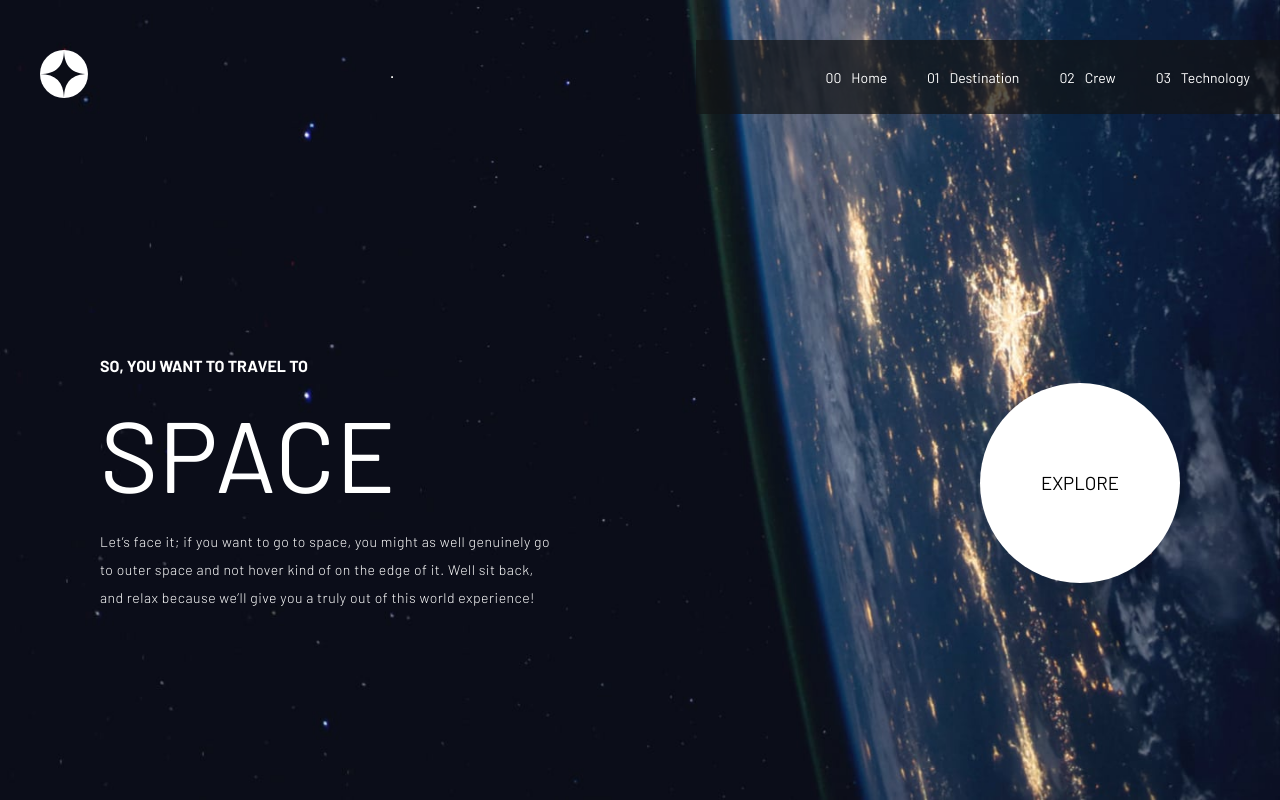
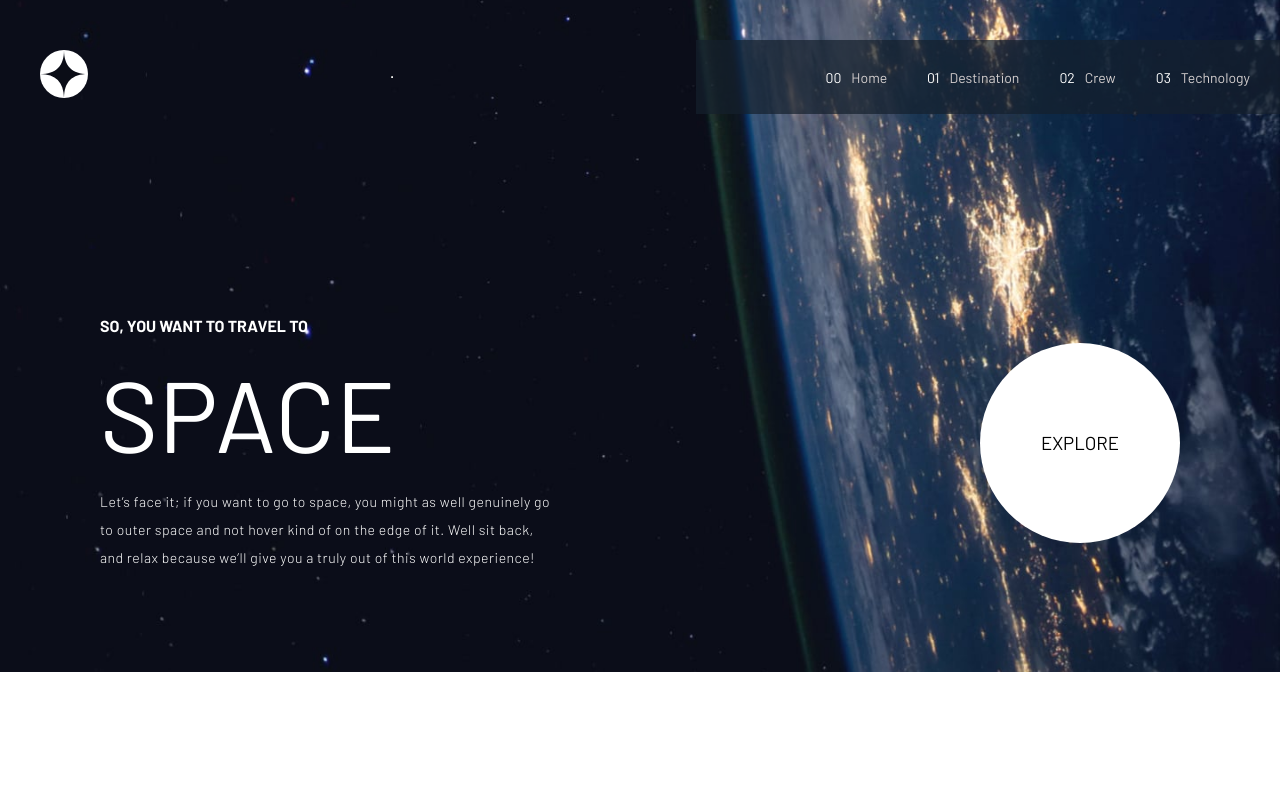
Before and after one commit to Kaddesh/space--X, a React (Vite) app: page / in a window 1280 px wide. Built offline with nearby package versions, Linux system fonts and the light colour scheme; a web font is replaced by a local one.

Commit message:
mobile fix

```diff
--- a/src/components/context.jsx
+++ b/src/components/context.jsx
@@ -14,7 +14,7 @@ export const DataProvider = ({ children }) => {
 
         const fetchData = async () => {
             try {
-                const response = await fetch('../../data.json');
+                const response = await fetch(`${import.meta.env.BASE_URL}data.json`);
                 const data = await response.json();
                 setCrew(data.crew);
                 setDestinations(data.destinations);
--- a/src/pages/destination.jsx
+++ b/src/pages/destination.jsx
@@ -17,9 +17,9 @@ export default function Destination() {
         <section id="destination">
             <main className="desti-container">
                 <Navbar />
+                <h3><span>01</span>PICK YOUR DESTINATION</h3>
                 <div className="content-map">
                     <div className="fr-1">
-                        <h3><span>01</span>PICK YOUR DESTINATION</h3>
                         <img src={destinations[openIndex].images.png} alt={destinations[openIndex].name} />
                     </div>
                     <div className="fr-2">
--- a/src/styles/crew.scss
+++ b/src/styles/crew.scss
@@ -43,6 +43,11 @@
     h3 {
         font-size: 14px;
         text-transform: uppercase;
+        @include breakpoint-down(small){
+            text-align: center;
+            font-size: 14px;
+            padding-left: 0px;
+        }
     }
     span {
         color: gray;
--- a/src/styles/desti.scss
+++ b/src/styles/desti.scss
@@ -17,6 +17,23 @@
     @include breakpoint-down(medium) {
         background-image: url("/public/assets/destination/background-destination-tablet.jpg");
     }
+
+    h3 {
+        margin-top: 60px;
+        padding-left: 100px;
+        font-size: 16px;
+        @include breakpoint-down(small){
+            text-align: center;
+            font-size: 14px;
+            padding-left: 0px;
+        }
+
+        span {
+            color: gray;
+            margin-right: 10px;
+        }
+
+    }
 }
 
 .content-map {
@@ -26,12 +43,21 @@
     padding-top: 60px;
     gap: 120px;
 
+    @include breakpoint-down(large) {
+        gap: 80px;
+    }
+
     @include breakpoint-down(medium) {
 
        display: flex;
        flex-direction: column;
        gap: 0px;
     }
+
+    @include breakpoint-down(small) {
+        padding-top: 0px;
+     }
+
 }
 
 .fr-1  {
@@ -39,18 +65,13 @@
       flex-direction: column;
       width: 100%;
 
-    h3 {
-        font-size: 16px;
-        @include breakpoint-down(small){
-            text-align: center;
-        }
-    }
-    span {
-        color: gray;
-        margin-right: 10px;
-    }
+
     img {
-        margin: 80px 0px;
+        margin: 60px 0px;
+        height: 400px;
+        width: 400px;
+
+
         @include breakpoint-down(medium) {
             align-self: center;
             height: 300px;
@@ -139,8 +160,11 @@
         font-size: 14px;
         color:   #f0f0f0;
         line-height: 1.3;
-        width: 65%;
+        width: 70%;
 
+        @include breakpoint-down(large) {
+            width: 80%;
+        }
         @include breakpoint-down(medium) {
             text-align: center;
             width: 90%;
--- a/src/styles/home.scss
+++ b/src/styles/home.scss
@@ -3,11 +3,12 @@
 
 .home-container {
     background-image: url("/public/assets/home/background-home-desktop.jpg");
-    height: 100vh;
+    height: 100%;
     width: 100vw;
     background-size: cover;
     background-position: center;
     background-repeat: no-repeat;
+
 
     @include breakpoint-down(small) {
         background-image: url("/public/assets/home/background-home-mobile.jpg");
@@ -23,19 +24,20 @@
 .home {
     @include flex-center();
     @include padding-r-l();
-    padding-top: 30vh;
+    padding-top: 200px;
+    padding-bottom: 100px;
+
 
     @include breakpoint-down(medium){
         flex-direction: column;
         justify-content: center;
-        padding-top: 150px;
-        padding-bottom: 150px;
+        padding-top: 80px;
+        padding-bottom:80px;
     }
 
     @include breakpoint-down(small) {
         padding-top: 50px;
     }
-
 
 }
 .home-body {
--- a/src/styles/mixins.scss
+++ b/src/styles/mixins.scss
@@ -8,6 +8,11 @@
 @mixin padding-r-l{
   padding-right: 100px;
   padding-left: 100px;
+
+  @include breakpoint-down(medium){
+    padding-right: 50px;
+    padding-left: 50px;
+  }
 
   @include breakpoint-down(small){
     padding-right: 16px;
--- a/src/styles/navbar.scss
+++ b/src/styles/navbar.scss
@@ -32,7 +32,7 @@
     ul {
         @include flex-center ();
         gap: 20px;
-        background-color: rgba(18, 19, 20, 0.7);
+        background-color: rgba(20, 32, 45, 0.7);
         padding: 25px 10px 25px 130px;
 
           div {
@@ -73,7 +73,7 @@
 
                li a {
                   text-decoration: none;
-                  color: white;
+                  color: rgb(212, 207, 207);
                   font-size: 14px;
               }
           }
--- a/src/styles/technology.scss
+++ b/src/styles/technology.scss
@@ -23,6 +23,7 @@
 }
 
 .body-contain {
+    padding-top: 30px;
     padding-left: 100px;
     padding-bottom: 60px;
 
```
